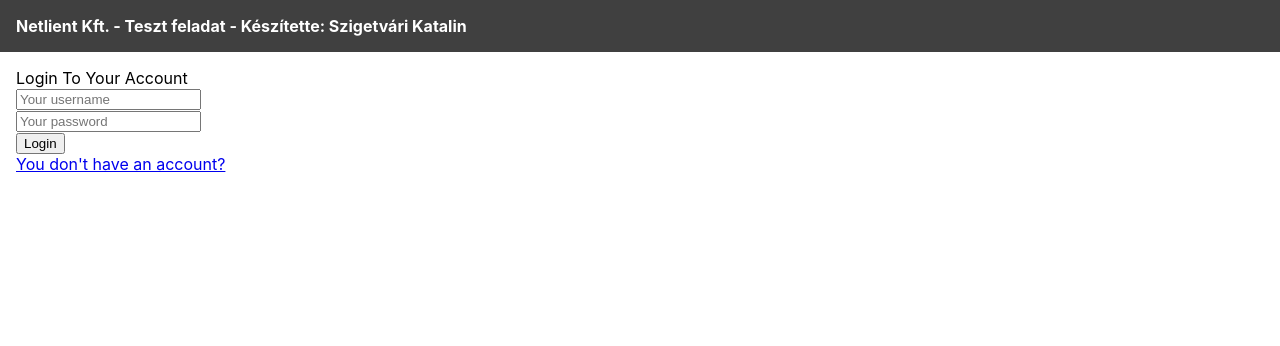
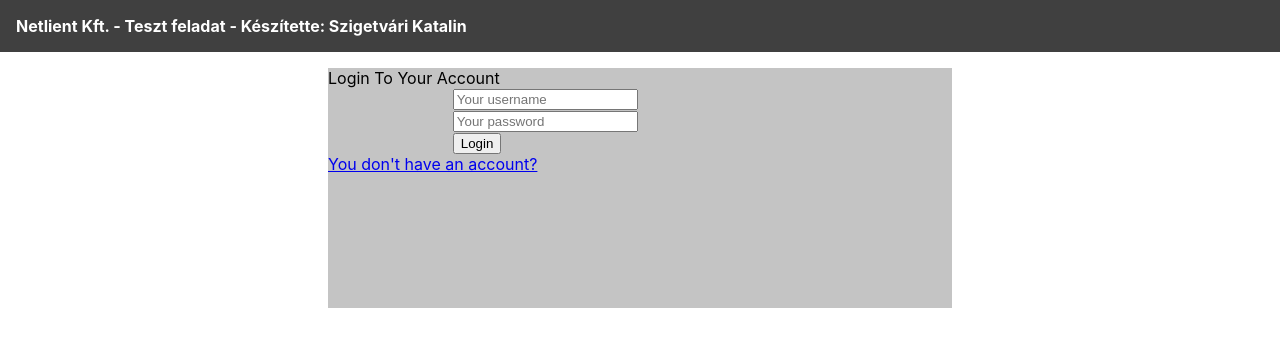
Before and after one commit to szigetvarikati/test-project-MERN, a React (Create React App) app in the folder frontend/: page / in a window 1280 px wide. Shown: the top 346 px of the page. Built offline with nearby package versions, Linux system fonts and the light colour scheme.

Commit message:
add some css

```diff
--- a/frontend/src/index.css
+++ b/frontend/src/index.css
@@ -33,3 +33,24 @@ tr {
   border-collapse: collapse;
   width: 80%;
 }
+
+.login {
+  background-color: #c4c4c4;
+  width: 50%;
+  height: 15rem;
+  margin-left: auto;
+  margin-right: auto;
+}
+
+.login-form {
+  margin-left: 20%;
+  margin-right: 20%;
+  justify-content: center;
+  align-content: center;
+}
+
+button:hover {
+  opacity: 0.8;
+  background-color: rgb(242, 81, 81);
+  color: #ffffff;
+}
```
